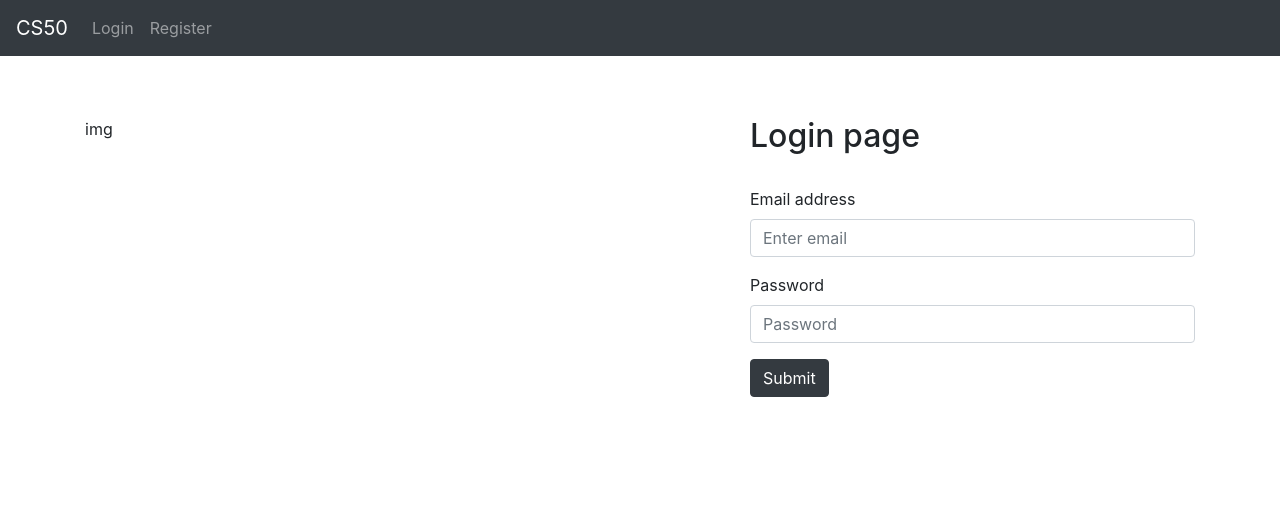
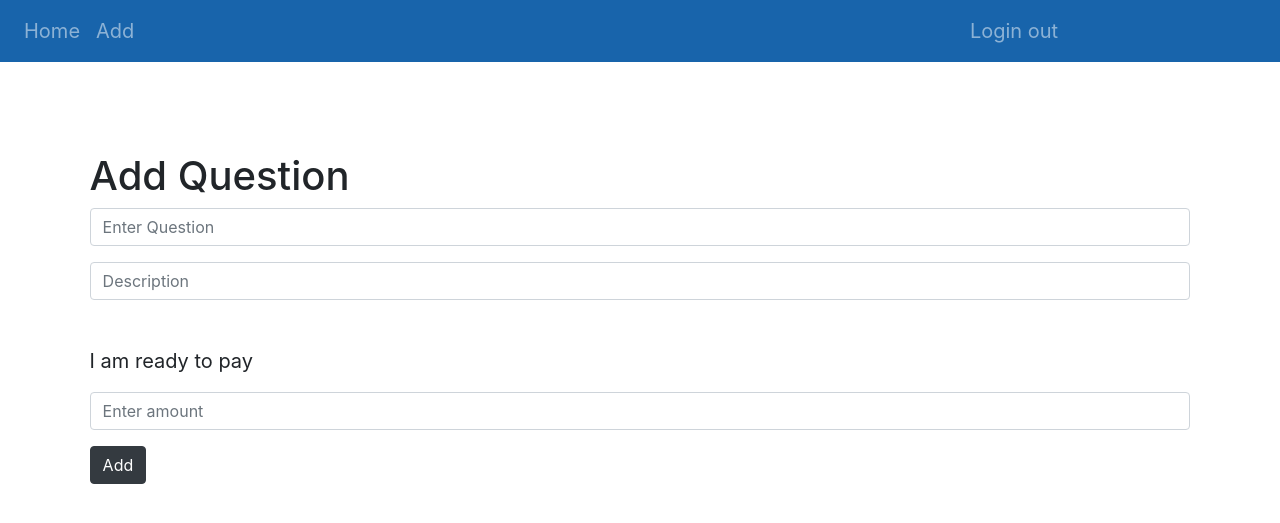
Before and after one commit to annu12340/p2p-LearningPlatform, a Flask app: page / in a window 1280 px wide. Shown: the top 523 px of the page. Run offline with Flask 2, Linux system fonts and the light colour scheme; some libraries are stand-ins or nearby versions.

Commit message:
Added an option to add Q and display all Q in the index.html

```diff
--- a/Main.py
+++ b/Main.py
@@ -1,5 +1,6 @@
 from flask import Flask, render_template, request, redirect, session, url_for
 from flask_sqlalchemy import SQLAlchemy
+from sqlalchemy import desc
 
 app = Flask(__name__)
 app.config['SQLALCHEMY_TRACK_MODIFICATIONS'] = False
@@ -15,7 +16,18 @@
     score = db.Column(db.Integer, default=200)
 
 
-@app.route('/', methods=['GET', 'POST'])
+class Question(db.Model):
+    id = db.Column(db.Integer, primary_key=True)
+    question = db.Column(db.String(50))
+    description = db.Column(db.String(200))
+    pay = db.Column(db.Integer)
+    askedby_id = db.Column(db.Integer, db.ForeignKey('user.id'))
+
+
+
+################################  REGISTER  LOGIN  LOGOUT ROUTES ###################################
+
+
 @app.route('/login', methods=['GET', 'POST'])
 def login():
     if request.method == 'GET':
@@ -50,31 +62,52 @@
     return redirect(url_for('login'))
 
 
-#############################################################################
-
-@app.route('/home')
-def home():
-    return 'home'
-
+####################################  ROUTES TO DISPLAY #########################################
 
 @app.route('/show')
 def show():
     show_user = User.query.all()
     return render_template('show.html', show_user=show_user)
 
-@app.route('/add')
-def add():
-    return 'add'
+
+@app.route('/showQuestion')
+def showQuestion():
+    showQuestion = Question.query.order_by(desc(Question.id))
+    return render_template('showQuestion.html', showQuestion=showQuestion)
 
 
-#############################################################################
+
+####################################  OTHER ROUTES  #########################################
+
+
+@app.route('/index')
+def index():
+    showQuestion = Question.query.all()
+    return render_template('index.html', showQuestion=showQuestion)
+
+
+@app.route('/', methods=['GET', 'POST'])
+@app.route('/add', methods=['GET', 'POST'])
+def add():
+    if request.method == 'POST':
+
+        new_question = Question(question = request.form['question'],
+                        description=request.form['description'],
+                            pay=request.form['pay'])
+        db.session.add(new_question)
+        db.session.commit()
+        return redirect(url_for('showQuestion'))
+    else:
+
+        return render_template('AddQuestion.html')
+
 
 @app.route('/history')
 def history():
     return 'History'
 
 
-#############################################################################
+######################################### MAIN ####################################
 
 
 if __name__ == '__main__':
--- a/static/layout.css
+++ b/static/layout.css
@@ -1,15 +1,21 @@
 body{
-color:#1864ab;
+color: #1864ab;
 background-color:#f1f3f5;
 font-size:20px;
+}
 
-}
+
 .navbar{
 margin-bottom:1%;
 }
 
+li{
+    font-size:20px;
+}
+
 
 .content{
+font-size:20px;
 padding:2%;
 margin:5%;
 
--- /dev/null
+++ b/templates/AddQuestion.html
@@ -0,0 +1,27 @@
+{% extends "layout.html"%}
+{% block content%}
+
+<div class="row">
+
+    <div class="col-12">
+        <h1>Add Question</h1>
+        <form action="" method="post">
+            <div class="form-group">
+                <input type="text" name="question" class="form-control" placeholder="Enter Question">
+            </div>
+
+            <div class="form-group">
+                <input type="text" name="description" class="form-control" placeholder="Description">
+            </div>
+            <br>
+             <p style="font-size:20px;"> I am ready to pay </p>
+            <div class="form-group">
+                <input type="number" name="pay" class="form-control" placeholder="Enter amount" >
+            </div>
+
+            <button type="submit" class="btn btn-dark text-center">Add</button>
+        </form>
+    </div>
+
+</div>
+{% endblock%}
--- a/templates/layout.html
+++ b/templates/layout.html
@@ -12,11 +12,11 @@
 
 <body>
 
-<nav class="navbar navbar-expand-md navbar-light " style="background-color:#fa5252;width:100%">
+<nav class="navbar navbar-expand-md navbar-dark " style="background-color:#1864ab;width:100%">
 
-    <ul class="nav navbar-nav  " style="color:white">
+    <ul class="nav navbar-nav  " >
         <li class="nav-item">
-            <a class="nav-link" href="/home">Home</a>
+            <a class="nav-link" href="/index">Home</a>
         </li>
         <li class="nav-item">
             <a class="nav-link" href="/add">Add</a>
--- a/templates/show.html
+++ b/templates/show.html
@@ -1,10 +1,5 @@
 {% extends "layout.html"%} {% block content%}
-<style>
-    li{
-    font-size:20px;
-    }
 
-</style>
 <h1>Show</h1>
 <ul>
     <li>
```
Also changed, not shown: templates/index.html (added, +28 -0 lines), templates/showQuestion.html (added, +19 -0 lines), db.sqlite3.
